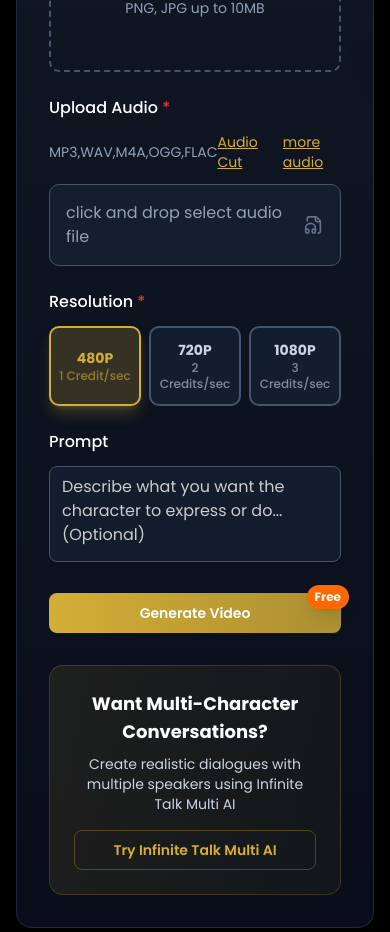
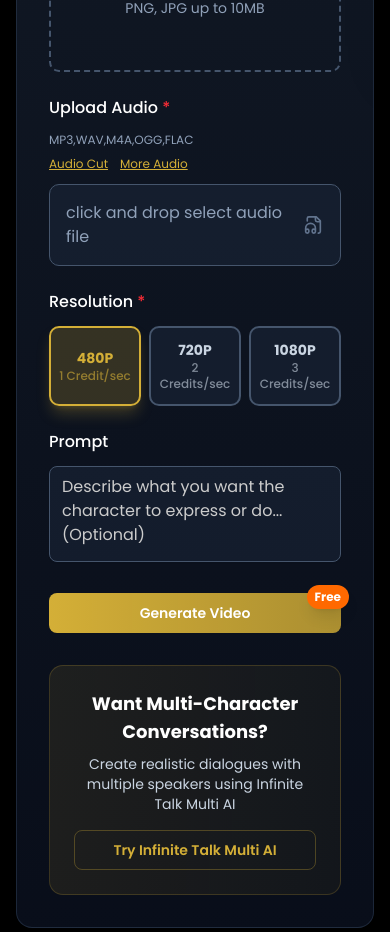
Before and after one commit to cy-code-ll/InfiniteTalk, a Next.js app: page /infinitetalk in a window 390 px wide. Shown: the part 1080-2012 px from the top of the page. Built offline with nearby package versions, Linux system fonts and the light colour scheme; no server answers; a web font is replaced by a local one.

Commit message:
更新- audio cut more  audio 移动端显示问题

```diff
--- a/app/infinitetalk/InfiniteTalkGenerator.tsx
+++ b/app/infinitetalk/InfiniteTalkGenerator.tsx
@@ -2218,12 +2218,12 @@ export default function InfiniteTalkGenerator() {
                   </audio>
                 </div>
               </div>
-              <div className="flex justify-between items-center text-sm mb-3">
-                <span className="text-slate-400">MP3,WAV,M4A,OGG,FLAC</span>
-                <div className="flex items-center gap-4">
+              <div className="flex flex-col sm:flex-row sm:justify-between sm:items-center gap-2 sm:gap-0 text-sm mb-3">
+                <span className="text-slate-400 text-xs sm:text-sm">MP3,WAV,M4A,OGG,FLAC</span>
+                <div className="flex items-center gap-3 sm:gap-4 flex-wrap">
                   <Link
                     href="/audio-tools"
-                    className="text-primary hover:text-primary/80 underline"
+                    className="text-primary hover:text-primary/80 underline text-xs sm:text-sm whitespace-nowrap"
                   >
                     Audio Cut
                   </Link>
@@ -2231,9 +2231,9 @@ export default function InfiniteTalkGenerator() {
                     href="https://www.merrychristmasmusic.net/"
                     target="_blank"
                     rel="noopener noreferrer"
-                    className="text-primary hover:text-primary/80 underline"
+                    className="text-primary hover:text-primary/80 underline text-xs sm:text-sm whitespace-nowrap"
                   >
-                    more audio
+                    More Audio
                   </Link>
                 </div>
               </div>
```
